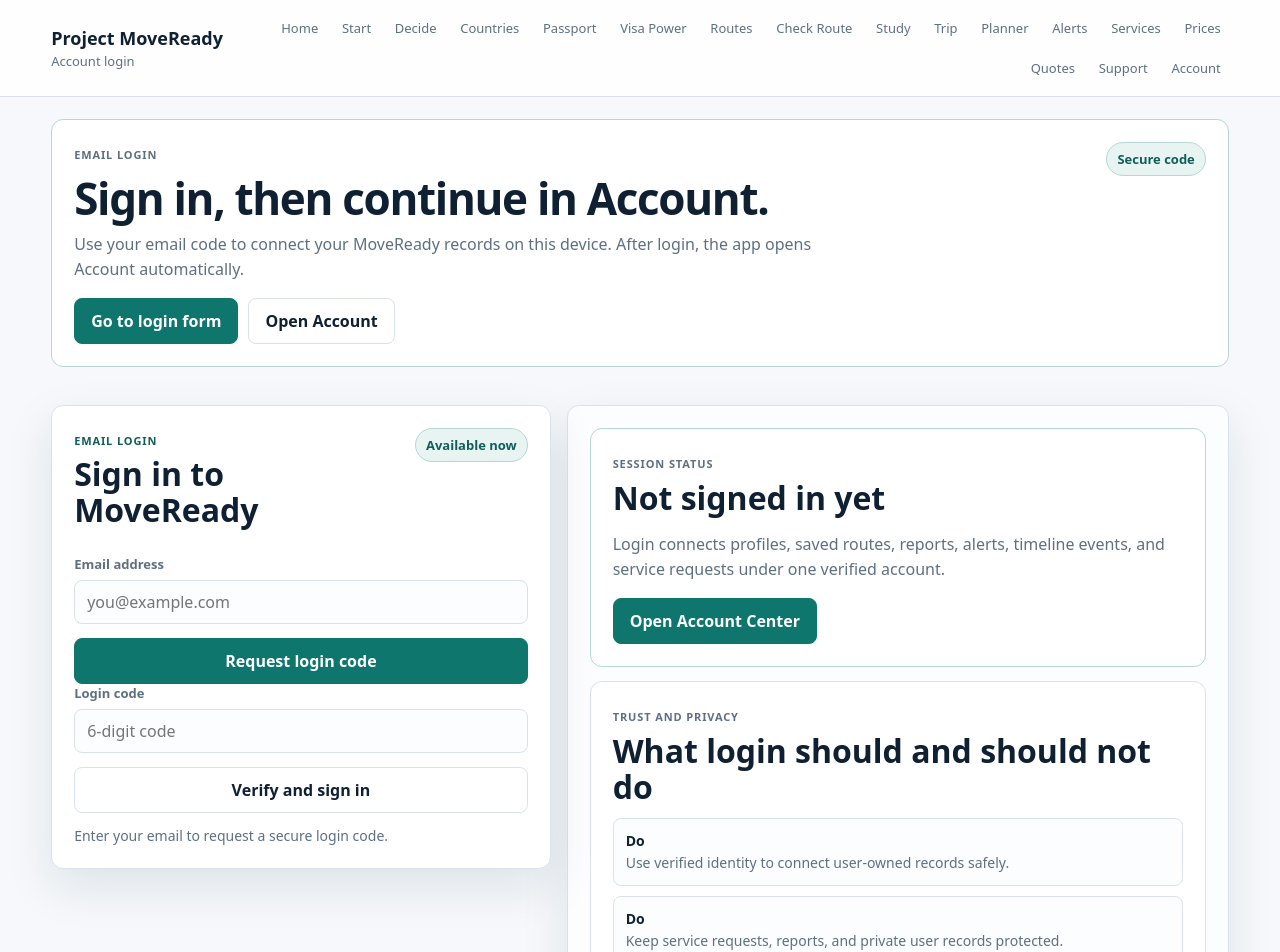
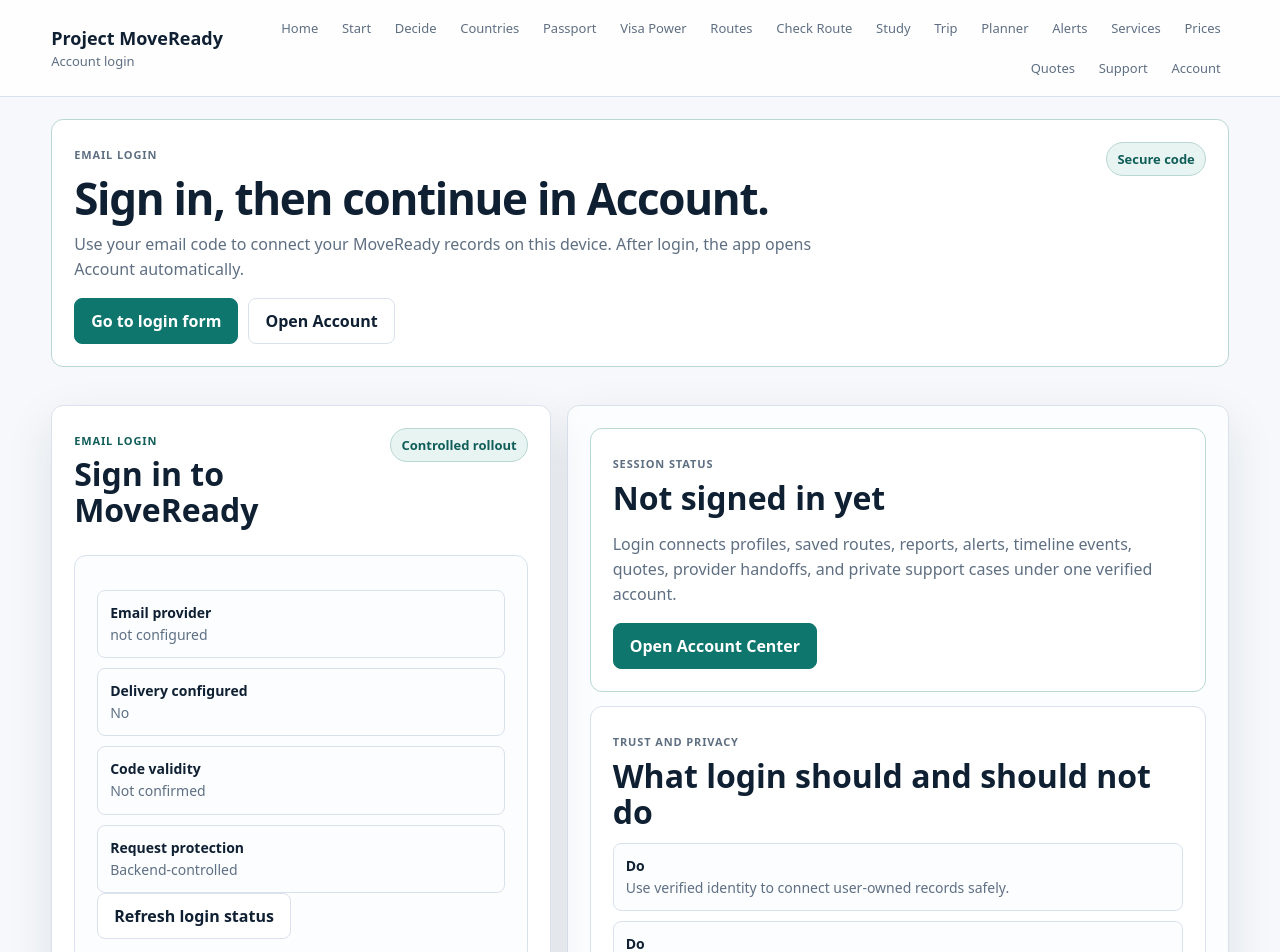
Before and after one commit to SirBM201/SirBM201-moveready-frontend, a Next.js app: page /login in a window 1280 px wide. Shown: the top 952 px of the page. Built offline with nearby package versions, Linux system fonts and the light colour scheme; no server answers.

Commit message:
Show real OTP readiness and fail closed on login requests

```diff
--- a/components/AccountLogin.tsx
+++ b/components/AccountLogin.tsx
@@ -10,7 +10,23 @@
   email: string;
   expires_at?: string;
   delivery_status?: string;
+  delivery_provider?: string;
   dev_code?: string;
+};
+
+type AuthHealth = {
+  ok: boolean;
+  email_delivery_enabled?: boolean;
+  email_delivery_configured?: boolean;
+  email_delivery_provider?: string;
+  dev_code_allowed?: boolean;
+  otp_expires_minutes?: number;
+  request_limits?: {
+    cooldown_seconds?: number;
+    window_minutes?: number;
+    max_per_email?: number;
+    max_per_ip?: number;
+  };
 };
 
 type Session = {
@@ -71,13 +87,22 @@
   }
 }
 
+function readable(value?: string) {
+  return String(value || "not configured").replace(/_/g, " ");
+}
+
 export default function AccountLogin() {
   const [email, setEmail] = useState("");
   const [code, setCode] = useState("");
   const [session, setSession] = useState<Session | null>(null);
-  const [message, setMessage] = useState("Enter your email to request a secure login code.");
+  const [authHealth, setAuthHealth] = useState<AuthHealth | null>(null);
+  const [readinessLoading, setReadinessLoading] = useState(true);
+  const [message, setMessage] = useState("Checking secure email login readiness...");
   const [loading, setLoading] = useState(false);
   const redirectStarted = useRef(false);
+
+  const loginAvailable = Boolean(authHealth?.email_delivery_configured || authHealth?.dev_code_allowed);
+  const readinessLabel = readinessLoading ? "Checking" : loginAvailable ? "Available" : "Controlled rollout";
 
   function redirectAfterLogin(reason: "verified" | "existing") {
     if (redirectStarted.current) return;
@@ -93,8 +118,33 @@
     }, 350);
   }
 
+  async function loadReadiness(silent = false) {
+    if (!silent) setMessage("Refreshing secure login readiness...");
+    setReadinessLoading(true);
+    try {
+      const data = await apiJson<AuthHealth>("auth/health", { timeoutMs: 10000, useAuthToken: false });
+      setAuthHealth(data);
+      const ready = Boolean(data.email_delivery_configured || data.dev_code_allowed);
+      if (!silent) {
+        setMessage(ready
+          ? "Secure login is ready. Enter your email to request a one-time code."
+          : "Public email login is not active yet. MoveReady must verify its OTP email provider before accepting code requests.");
+      } else if (!ready) {
+        setMessage("Public email login is not active yet. MoveReady must verify its OTP email provider before accepting code requests.");
+      } else {
+        setMessage("Enter your email to request a secure one-time login code.");
+      }
+    } catch {
+      setAuthHealth(null);
+      setMessage("Unable to verify login readiness. Code requests remain disabled until the backend status can be confirmed.");
+    } finally {
+      setReadinessLoading(false);
+    }
+  }
+
   useEffect(() => {
-    async function loadSession() {
+    async function loadPage() {
+      await loadReadiness(true);
       try {
         const data = await apiJson<MeResponse>("auth/me", { timeoutMs: 10000 });
         setSession(data.session);
@@ -104,11 +154,15 @@
         // No active session yet.
       }
     }
-    loadSession();
+    void loadPage();
   }, []);
 
   async function requestCode(event: FormEvent<HTMLFormElement>) {
     event.preventDefault();
+    if (!loginAvailable) {
+      setMessage("Login code requests are not enabled until MoveReady verifies its email provider.");
+      return;
+    }
     if (!email.trim()) {
       setMessage("Enter your email address first.");
       return;
@@ -119,20 +173,24 @@
       const data = await apiJson<RequestCodeResponse>("auth/request-code", {
         method: "POST",
         body: { email: email.trim(), source_page: sourcePage() },
-        timeoutMs: 15000,
+        timeoutMs: 20000,
         useAuthToken: false,
       });
       if (data.dev_code) {
         setCode(data.dev_code);
         setMessage(`Development login code received. Code expires at ${formatDate(data.expires_at)}.`);
-      } else if (data.delivery_status === "email_delivery_not_configured") {
-        setMessage("Login code was created, but email delivery is not configured yet. Connect an approved email provider before public login.");
       } else {
-        setMessage(`Login code requested. Check your email. Code expires at ${formatDate(data.expires_at)}.`);
+        setMessage(`Login code sent through ${readable(data.delivery_provider)}. Check your email. Code expires at ${formatDate(data.expires_at)}.`);
       }
     } catch (error) {
       const apiError = error as ApiError;
-      setMessage(apiError?.data?.hint || apiError?.message || "Unable to request login code.");
+      const retryAfter = apiError?.data?.retry_after_seconds;
+      if (apiError?.status === 429 && retryAfter) {
+        setMessage(`Too many login-code requests. Try again in about ${retryAfter} seconds.`);
+      } else {
+        setMessage(apiError?.data?.hint || apiError?.data?.error || apiError?.message || "Unable to request login code.");
+      }
+      void loadReadiness(true);
     } finally {
       setLoading(false);
     }
@@ -141,7 +199,7 @@
   async function verifyCode(event: FormEvent<HTMLFormElement>) {
     event.preventDefault();
     if (!email.trim() || !code.trim()) {
-      setMessage("Enter your email and login code.");
+      setMessage("Enter your email and six-digit login code.");
       return;
     }
     setLoading(true);
@@ -159,7 +217,7 @@
     } catch (error) {
       const apiError = error as ApiError;
       const attempts = apiError?.data?.attempts_remaining;
-      setMessage(attempts !== undefined ? `Invalid code. Attempts remaining: ${attempts}.` : apiError?.message || "Unable to verify login code.");
+      setMessage(attempts !== undefined ? `Invalid code. Attempts remaining: ${attempts}.` : apiError?.data?.error || apiError?.message || "Unable to verify login code.");
     } finally {
       setLoading(false);
     }
@@ -195,7 +253,17 @@
             <p className="overline">Email login</p>
             <h2>Sign in to MoveReady</h2>
           </div>
-          <span className="status-dot">Available now</span>
+          <span className="status-dot">{readinessLabel}</span>
+        </div>
+
+        <div className="result-block soft" style={{ marginBottom: 16 }}>
+          <div className="mini-list">
+            <div><strong>Email provider</strong><span>{readable(authHealth?.email_delivery_provider)}</span></div>
+            <div><strong>Delivery configured</strong><span>{authHealth?.email_delivery_configured ? "Yes" : "No"}</span></div>
+            <div><strong>Code validity</strong><span>{authHealth?.otp_expires_minutes ? `${authHealth.otp_expires_minutes} minutes` : "Not confirmed"}</span></div>
+            <div><strong>Request protection</strong><span>{authHealth?.request_limits?.cooldown_seconds ? `${authHealth.request_limits.cooldown_seconds}-second resend cooldown` : "Backend-controlled"}</span></div>
+          </div>
+          <button className="btn" type="button" disabled={readinessLoading || loading} onClick={() => loadReadiness(false)}>{readinessLoading ? "Checking..." : "Refresh login status"}</button>
         </div>
 
         <form className="form-grid" onSubmit={requestCode}>
@@ -203,15 +271,15 @@
             <label htmlFor="login_email">Email address</label>
             <input id="login_email" type="email" value={email} onChange={(event) => setEmail(event.target.value)} placeholder="you@example.com" />
           </div>
-          <button className="btn primary full" type="submit" disabled={loading}>{loading ? "Please wait..." : "Request login code"}</button>
+          <button className="btn primary full" type="submit" disabled={loading || readinessLoading || !loginAvailable}>{loading ? "Please wait..." : loginAvailable ? "Request login code" : "Login email not active"}</button>
         </form>
 
         <form className="form-grid" onSubmit={verifyCode}>
           <div className="field">
             <label htmlFor="login_code">Login code</label>
-            <input id="login_code" inputMode="numeric" value={code} onChange={(event) => setCode(event.target.value)} placeholder="6-digit code" />
+            <input id="login_code" inputMode="numeric" maxLength={6} value={code} onChange={(event) => setCode(event.target.value.replace(/\D/g, "").slice(0, 6))} placeholder="6-digit code" />
           </div>
-          <button className="btn full" type="submit" disabled={loading}>{loading ? "Verifying..." : "Verify and sign in"}</button>
+          <button className="btn full" type="submit" disabled={loading || code.length !== 6}>{loading ? "Verifying..." : "Verify and sign in"}</button>
         </form>
 
         <p className="form-status">{message}</p>
@@ -223,7 +291,7 @@
             <p className="overline">Session status</p>
             <h2>{session ? "Signed in" : "Not signed in yet"}</h2>
             <p>
-              Login connects profiles, saved routes, reports, alerts, timeline events, and service requests under one verified account.
+              Login connects profiles, saved routes, reports, alerts, timeline events, quotes, provider handoffs, and private support cases under one verified account.
             </p>
             {session ? (
               <div className="mini-list">
@@ -243,7 +311,9 @@
             <h2>What login should and should not do</h2>
             <div className="mini-list">
               <div><strong>Do</strong><span>Use verified identity to connect user-owned records safely.</span></div>
-              <div><strong>Do</strong><span>Keep service requests, reports, and private user records protected.</span></div>
+              <div><strong>Do</strong><span>Rate-limit code requests and expire previous unused codes.</span></div>
+              <div><strong>Do</strong><span>Keep service requests, reports, handoffs, cases, and private user records protected.</span></div>
+              <div><strong>Do not</strong><span>Ask users to send OTP codes to MoveReady staff or providers.</span></div>
               <div><strong>Do not</strong><span>Turn login into a promise of visa, admission, job, lottery, or ballot approval.</span></div>
             </div>
           </article>
```
